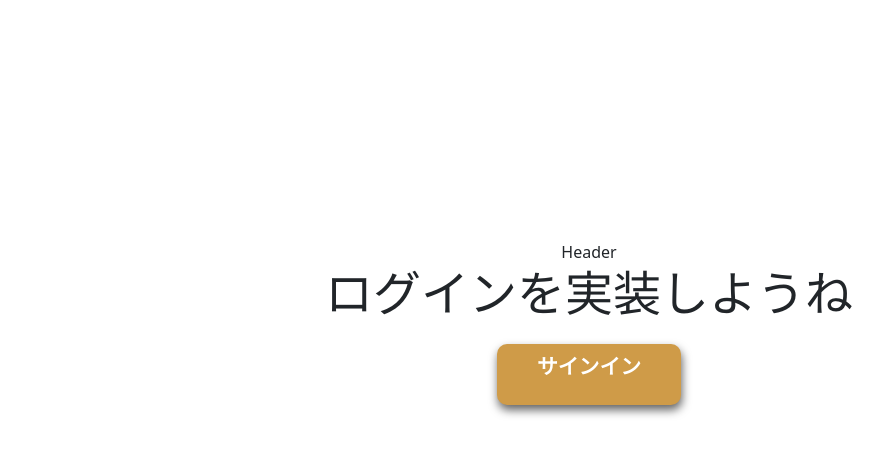
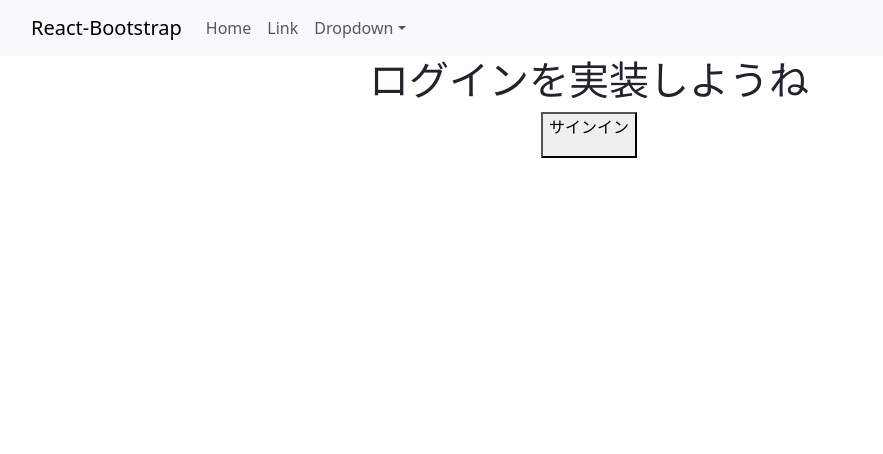
Before and after one commit to haru-student/study-crew, a React (Vite) app in the folder frontend/: page / in a window 1280 px wide. Shown: the top 454 px of the page, without its empty margins (51-934 px from the left). Built offline with nearby package versions, Linux system fonts and the light colour scheme; no server answers.

Commit message:
ヘッダー途中

```diff
--- a/frontend/package.json
+++ b/frontend/package.json
@@ -10,9 +10,11 @@
     "preview": "vite preview"
   },
   "dependencies": {
+    "bootstrap": "^5.3.3",
     "firebase": "^11.1.0",
     "frontend": "file:",
     "react": "^18.3.1",
+    "react-bootstrap": "^2.10.7",
     "react-dom": "^18.3.1",
     "react-firebase-hooks": "^5.1.1"
   },
--- a/frontend/src/App.css
+++ b/frontend/src/App.css
@@ -1,4 +1,4 @@
-.App {
+/* .App {
   text-align: center;
   margin-top: 15rem;
 }
@@ -29,4 +29,4 @@ button {
   color: white;
   font-weight: 800;
   font-size: 1.2rem;
-}
+} */
--- a/frontend/src/App.jsx
+++ b/frontend/src/App.jsx
@@ -9,9 +9,8 @@ function App() {
 
   return (
     <>
-      <div class="App">
+      <div>
         <Header />
-        <h1>ログインを実装しようね</h1>
         <Home />
       </div>
     </>
--- a/frontend/src/Header.jsx
+++ b/frontend/src/Header.jsx
@@ -1,9 +1,35 @@
 import React from 'react'
+import Container from 'react-bootstrap/Container';
+import Nav from 'react-bootstrap/Nav';
+import Navbar from 'react-bootstrap/Navbar';
+import NavDropdown from 'react-bootstrap/NavDropdown';
 
 function Header() {
   return (
-    <div>Header</div>
-  )
+    <Navbar expand="lg" className="bg-body-tertiary">
+      <Container>
+        <Navbar.Brand href="#home">React-Bootstrap</Navbar.Brand>
+        <Navbar.Toggle aria-controls="basic-navbar-nav" />
+        <Navbar.Collapse id="basic-navbar-nav">
+          <Nav className="me-auto">
+            <Nav.Link href="#home">Home</Nav.Link>
+            <Nav.Link href="#link">Link</Nav.Link>
+            <NavDropdown title="Dropdown" id="basic-nav-dropdown">
+              <NavDropdown.Item href="#action/3.1">Action</NavDropdown.Item>
+              <NavDropdown.Item href="#action/3.2">
+                Another action
+              </NavDropdown.Item>
+              <NavDropdown.Item href="#action/3.3">Something</NavDropdown.Item>
+              <NavDropdown.Divider />
+              <NavDropdown.Item href="#action/3.4">
+                Separated link
+              </NavDropdown.Item>
+            </NavDropdown>
+          </Nav>
+        </Navbar.Collapse>
+      </Container>
+    </Navbar>
+  );
 }
 
 export default Header
--- a/frontend/src/Home.jsx
+++ b/frontend/src/Home.jsx
@@ -2,11 +2,13 @@ import { signInWithPopup } from 'firebase/auth';
 import React from 'react'
 import {auth, provider} from "./firebase";
 import {useAuthState} from "react-firebase-hooks/auth";
+import Container from 'react-bootstrap/Container';
 
 function Home() {
     const [user] = useAuthState(auth);
     return (
-        <div>
+        <Container className="text-center">
+            <h1>ログインを実装しようね</h1>
             {user ? (
             <div>
                 <UserInfo />
@@ -15,7 +17,7 @@ function Home() {
         ) : (
             <SignInButton />
         )}
-        </div>
+        </Container>
     )
 }
 
```
Also changed, not shown: 1 other file (tests, documents, lock files or other folders).
